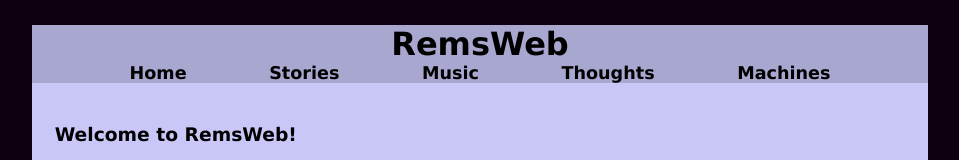
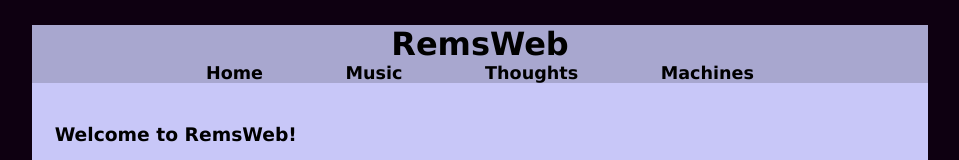
Before and after one commit to rkoell/remsweb, a plain HTML site: page index.html in a window 1280 px wide. Shown: the top 160 px of the page, without its empty margins (160-1119 px from the left). Drawn offline with Linux system fonts and the light colour scheme.

Commit message:
remove stories reference

```diff
--- a/index.html
+++ b/index.html
@@ -14,7 +14,6 @@
       <nav>
         <ul>
           <li><a href="index.html">Home</a></li>
-          <li><a href="stories.html">Stories</a></li>
           <li><a href="music.html">Music</a></li>
           <li><a href="thoughts.html">Thoughts</a></li>
           <li><a href="machines.html">Machines</a></li>
```
Also changed, not shown: machines.html (+0 -1 lines), music.html (+0 -1 lines), stories.html (+0 -1 lines), template.html (+0 -1 lines), thoughts.html (+0 -1 lines).
